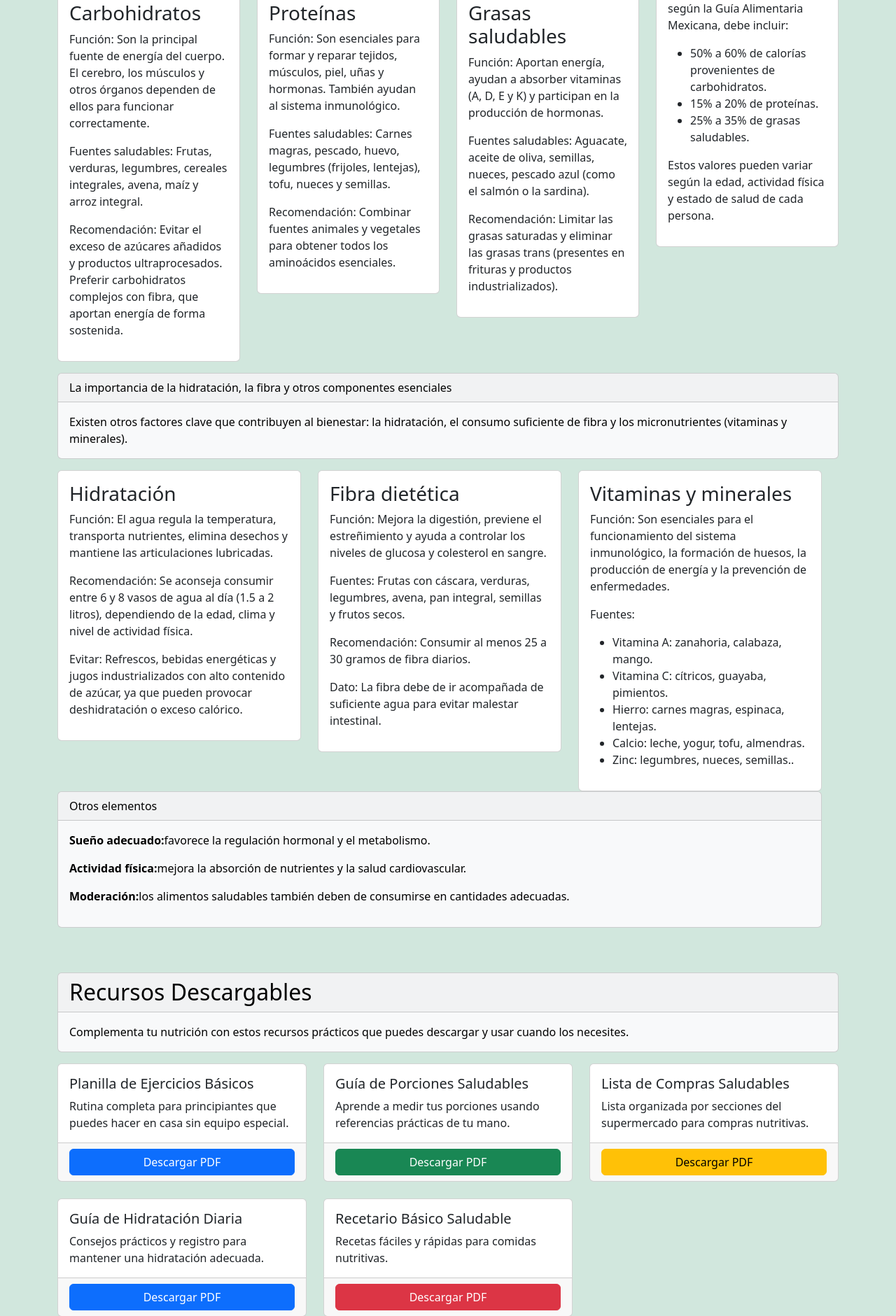
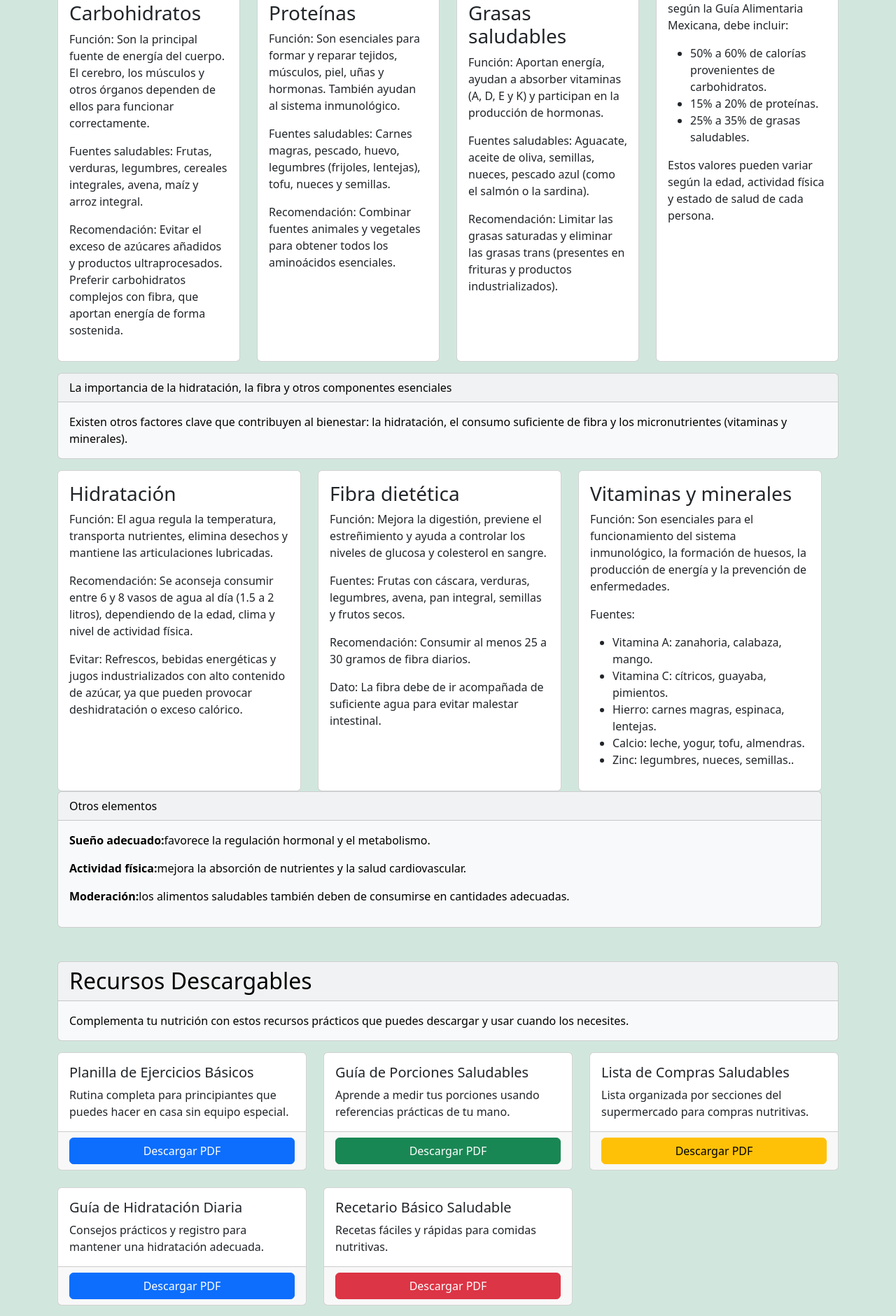
Before and after one commit to Leyva-Holguin/NutriApp, a Flask app: page /educacion in a window 1280 px wide. Shown: the part 3351-5232 px from the top of the page at 70% size. Run offline with Flask 3, Linux system fonts and the light colour scheme.

Commit message:
cambios 1

```diff
--- a/templates/educacion.html
+++ b/templates/educacion.html
@@ -166,7 +166,7 @@
 
     <div class="row">
         <div class="col-12 col-md-3">
-            <div class="card">
+            <div class="card w-100 h-100">
                 <img src="{{ url_for('static', filename='img/carbon.avif') }}" class="img-fluid" alt="carbohidratos.">
                 <div class="card-body">
                     <h3>Carbohidratos</h3>
@@ -181,7 +181,7 @@
         </div>
 
         <div class="col-12 col-md-3">
-            <div class="card">
+            <div class="card w-100 h-100">
                 <img src="{{ url_for('static', filename='img/pro.webp') }}" class="img-fluid" alt="proteínas.">
                 <div class="card-body">
                     <h3>Proteínas</h3>
@@ -196,7 +196,7 @@
         </div>
 
         <div class="col-12 col-md-3">
-            <div class="card">
+            <div class="card w-100 h-100">
                 <img src="{{ url_for('static', filename='img/gras.jpeg') }}" class="img-fluid" alt="Grasas.">
                 <div class="card-body">
                     <h3>Grasas saludables</h3>
@@ -211,7 +211,7 @@
         </div>
 
         <div class="col-12 col-md-3">
-            <div class="card">
+            <div class="card w-100 h-100">
                 <div class="card-body">
                     <h3>Balance energético</h3>
                     <p class="card-text">El equilibrio entre los macronutrientes es fundamental.
@@ -245,7 +245,7 @@
 
         <div class="row">
             <div class="col-12 col-md-4">
-                <div class="card">
+                <div class="card w-100 h-100">
                     <div class="card-body">
                         <h3>Hidratación</h3>
                         <p class="card-text">Función: El agua regula la temperatura, transporta nutrientes, elimina
@@ -260,7 +260,7 @@
             </div>
 
             <div class="col-12 col-md-4">
-                <div class="card">
+                <div class="card w-100 h-100">
                     <div class="card-body">
                         <h3>Fibra dietética</h3>
                         <p class="card-text">Función: Mejora la digestión, previene el estreñimiento y ayuda a controlar
@@ -274,7 +274,7 @@
             </div>
 
             <div class="col-12 col-md-4">
-                <div class="card">
+                <div class="card w-100 h-100">
                     <div class="card-body">
                         <h3>Vitaminas y minerales</h3>
                         <p class="card-text">Función: Son esenciales para el funcionamiento del sistema inmunológico, la
@@ -293,7 +293,7 @@
         </div>
         <div class="row">
             <div class="col-12">
-                <div class="card text-bg-light mb-3">
+                <div class="card text-bg-light">
                     <div class="card-header">Otros elementos</div>
                     <div class="card-body">
                         <p class="card-text"><strong>Sueño adecuado:</strong>favorece la regulación hormonal y el metabolismo.</p>
```
